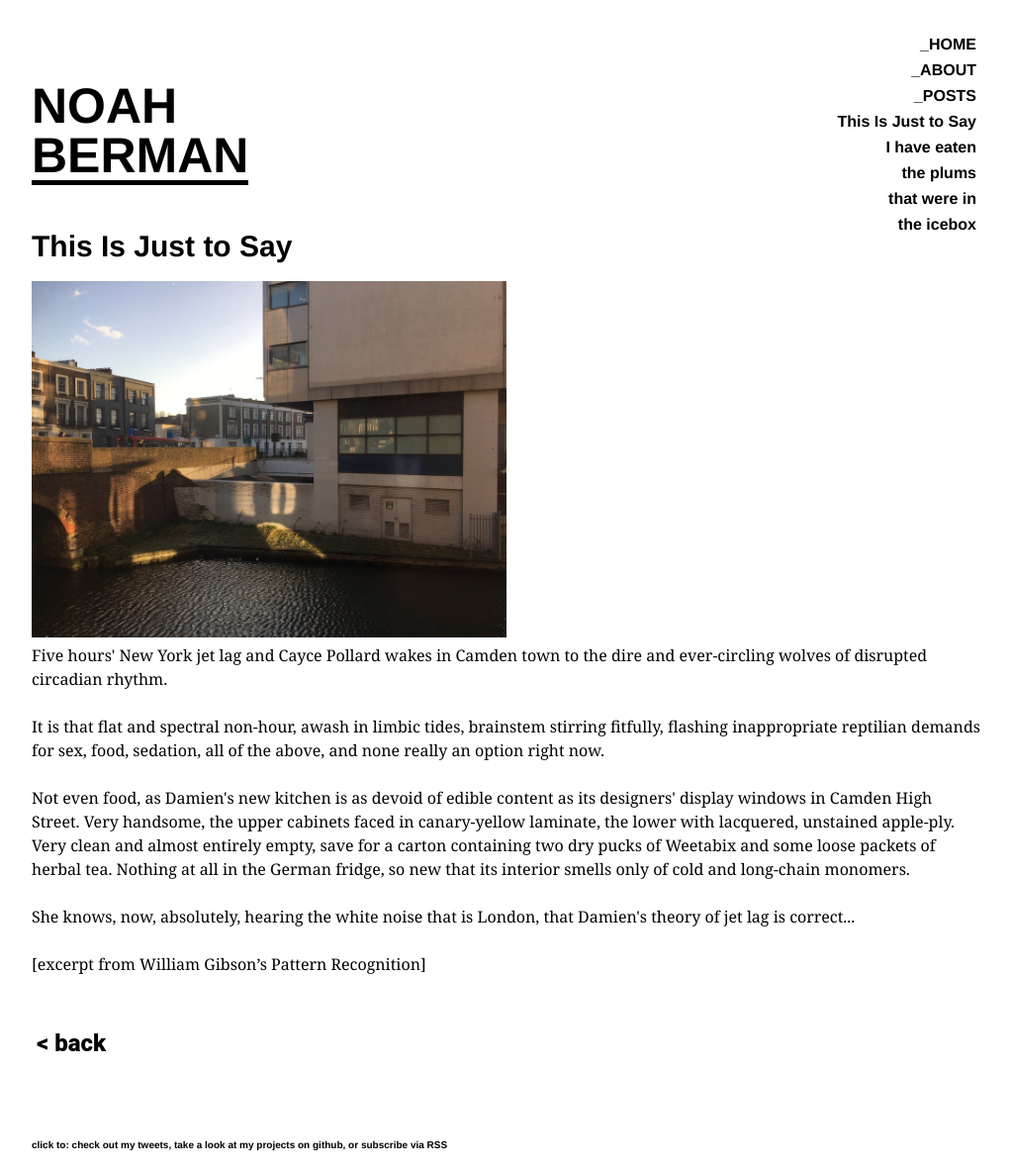
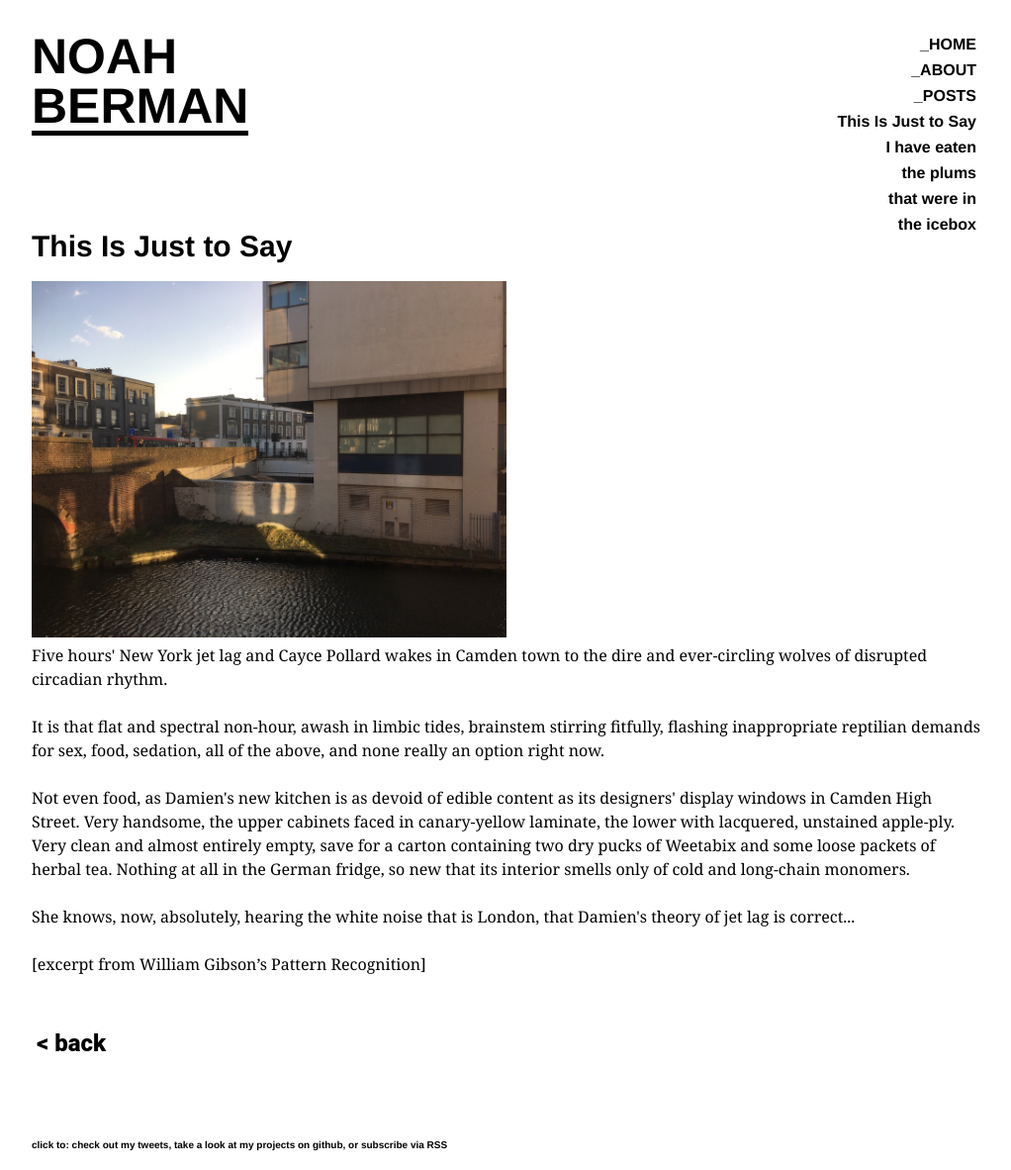
Before and after one commit to bermannoah/nbdotorg_blog, a Jekyll site: the page built from _posts/2016-09-27-sample-1.markdown, in a window 1280 px wide. Shown: the whole page at 99% size, without its empty margins (43-1065 px from the left). Built offline with Jekyll 4.4.1, drawn with Linux system fonts in a browser that asks for light colours.

Commit message:
fix to logo CSS

```diff
--- a/css/stylesheet_posts.css
+++ b/css/stylesheet_posts.css
@@ -26,13 +26,10 @@ img {
   font-weight: 900;
   color: #000;
   position: relative;
-  margin: 20px;
   float: left;
-  margin-top: 50px;
   margin-left: 75px;
   border-bottom: 5px solid black;
 }
-
 
 .logo > a {
   font-family: Helvetica, sans-serif;
```
